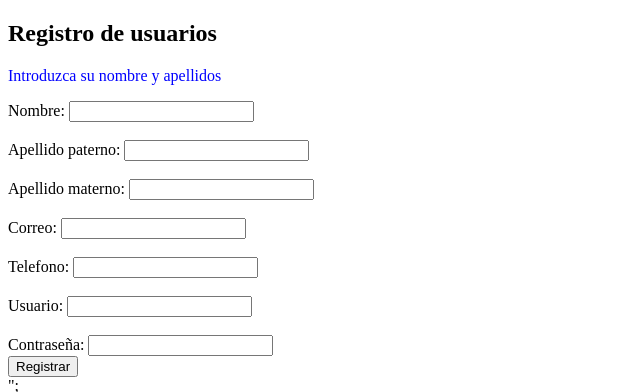
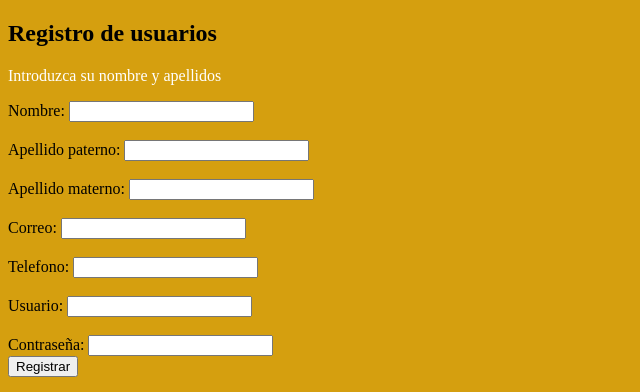
Before and after one commit to flynnGodslayer/3pvavila, a PHP site: page / in a window 1280 px wide. Shown: the top 392 px of the page, without its empty margins (0-640 px from the left). Run offline with PHP 8.4, Linux system fonts and the light colour scheme; a stand-in replaces the project's code that opens the database connection; some libraries are stand-ins or nearby versions.

Commit message:
Add files via upload

```diff
--- a/consulta.php
+++ b/consulta.php
@@ -5,6 +5,7 @@
 <head>
 
 <meta charset=“utf-8”>
+<link href="css/consulta.css" type="text/css" rel="stylesheet">
 <script type="text/javascript" src="js/jquery-3.2.1.min.js"></script>
 <script src="js/jquery-3.2.1.min.js"></script>
 
--- a/contacto.php
+++ b/contacto.php
@@ -3,7 +3,7 @@
 	<head>
 		<title>Contacto</title>
 		<meta charset="UTF-8">
-		<link href="css/contacto.css" type="text/css" rel="stylesheet">
+		<link href="css/creditos.css" type="text/css" rel="stylesheet">
 	</head>
 	<body>
 		<h1>Contacto</h1>
--- /dev/null
+++ b/css/consulta.css
@@ -0,0 +1,3 @@
+html{
+	background-color: #D59F0F;
+}
--- a/css/creditos.css
+++ b/css/creditos.css
@@ -1,6 +1,10 @@
+html{
+	background-color: #D59F0F;
+}
 h1{
 color: red;
 font-weight: bold;
+text-align: center;
 }
 p{
 color: blue;
@@ -8,3 +12,19 @@ color: blue;
 label{
 color:yellow;
 }
+img{
+    width:50px;
+    height:50px;
+   }
+div{
+	background-color: #002B7A;
+}
+strong{
+	color: white;
+}
+p{
+	color: white;
+}
+.fca{
+	padding-left: 600px;
+}
--- a/index.php
+++ b/index.php
@@ -4,7 +4,7 @@
         <meta charset="UTF-8">
         <title>Login</title>
 	<script type="text/javascript" src="js/jquery-3.2.1.min.js"></script>
-	<link href="css/index.css" type="text/css" rel="stylesheet">
+	<link href="css/creditos.css" type="text/css" rel="stylesheet">
 
 </head>
 <body>
@@ -41,14 +41,17 @@
 		Contraseña: <input type="text" name="password">
 		</br>
 		<button class="btn btn-primary">Registrar</button>
-	</form>";
+	</form>
+	<br>
 
 
 	<div class="fb-like" data-href="https://www.facebook.com/megatenmexico/" data-layout="standard" data-action="like" data-size="large" data-show-faces="true" data-share="true"></div>
 
 	<iframe src="https://www.facebook.com/plugins/like.php?href=https%3A%2F%2Fwww.facebook.com%2Fmegatenmexico%2F&width=450&layout=standard&action=like&size=large&show_faces=true&share=true&height=80&appId" width="450" height="80" style="border:none;overflow:hidden" scrolling="no" frameborder="0" allowTransparency="true" allow="encrypted-media"></iframe>
 
+	<br>
 	<a href="consulta.php">Realizar una consulta de los usuarios</a>
+	<br>
 	<a href="creditos.php">Creditos de creación de pagina y de la UNAM</a>
 
 
```
Also changed, not shown: creditos.php (+5 -7 lines).
